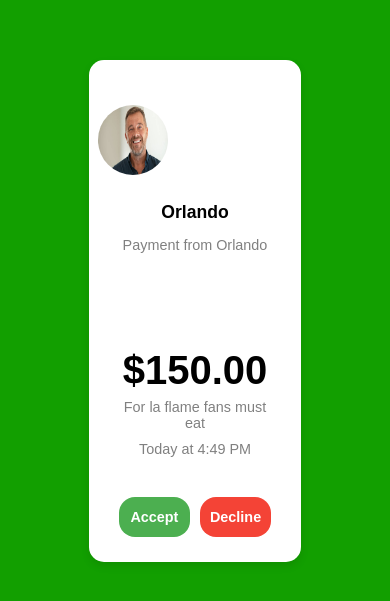
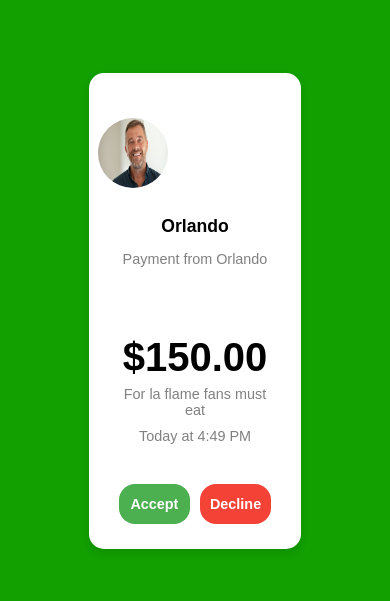
Before and after one commit to looser1001/cashapp-frontend1, a React (Vite) app: page / in a window 390 px wide. Shown: the part 111-712 px from the top of the page. Built offline with nearby package versions, Linux system fonts and the light colour scheme; no server answers.

Commit message:
Update style.css

```diff
--- a/src/assets/style.css
+++ b/src/assets/style.css
@@ -67,7 +67,7 @@ body {
     font-size: 2.5em;
     font-weight: bold;
     margin-bottom: 6px;
-    margin-top: 70px;
+    margin-top: 33px;
 }
 
 .message {
@@ -356,7 +356,7 @@ textarea:focus {
         /* max-width: 350px; */
     }
     .amount {
-        margin-top: 60px;
+        /* margin-top: 60px; */
     }
 
 }
```
